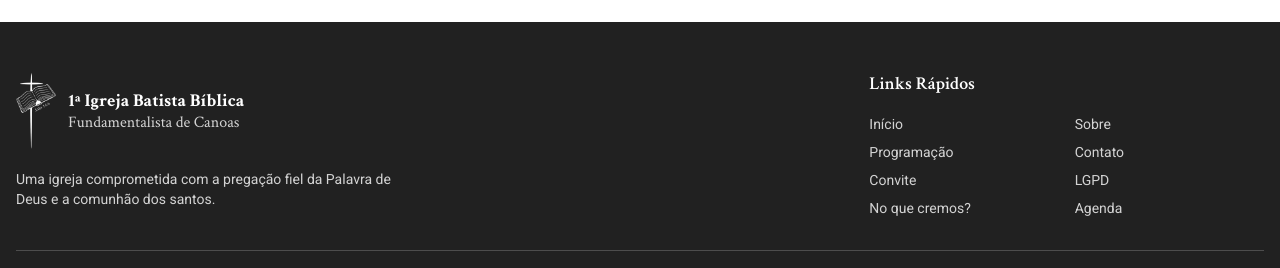
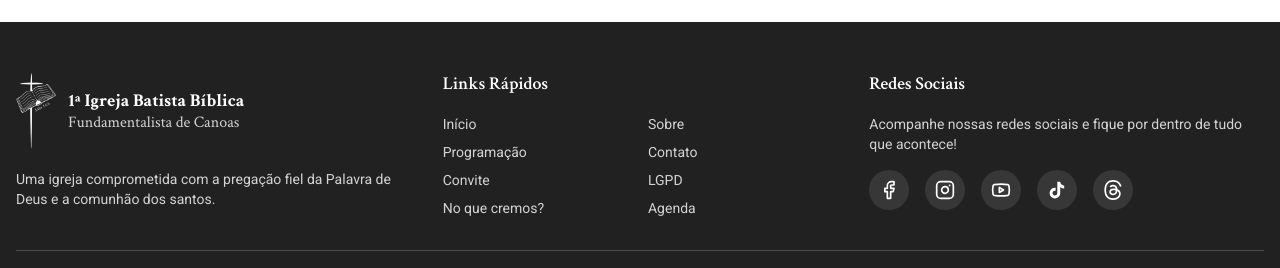
Before and after one commit to samuel-cardoso/site-ibbf, a Next.js app: page / in a window 1280 px wide. Shown: the part 3540-3808 px from the top of the page. Built offline with nearby package versions, Linux system fonts and the light colour scheme; no server answers.

Commit message:
refactor: update Footer component by removing empty middle column and uncommenting social media section

```diff
--- a/components/home/Footer.tsx
+++ b/components/home/Footer.tsx
@@ -48,10 +48,6 @@ const Footer = () => {
               comunhão dos santos.
             </p>
           </div>
-
-
-          {/* Coluna do meio vazia */}
-          <div></div>
 
           <div>
             <h4 className="font-heading text-lg font-semibold mb-4">Links Rápidos</h4>
@@ -120,7 +116,7 @@ const Footer = () => {
           </div>
 
           {/* Seção de redes sociais comentada - não será usada no momento */}
-          {/* <div>
+          <div>
             <h4 className="font-heading text-lg font-semibold mb-4">Redes Sociais</h4>
             <p className="font-body text-sm text-background/80 mb-4">
               Acompanhe nossas redes sociais e fique por dentro de tudo que acontece!
@@ -150,13 +146,13 @@ const Footer = () => {
               >
                 <Youtube className="h-5 w-5" />
               </a>
-              <a
-                href="#"
+              {/* <a
+                href="https://www.linkedin.com/ibbfcanoas/"
                 className="w-10 h-10 bg-background/10 hover:bg-primary rounded-full flex items-center justify-center transition-colors"
                 aria-label="LinkedIn"
               >
                 <Linkedin className="h-5 w-5" />
-              </a>
+              </a> */}
               <a
                 href="https://www.tiktok.com/@ibbfcanoas"
                 className="w-10 h-10 bg-background/10 hover:bg-primary rounded-full flex items-center justify-center transition-colors"
@@ -174,7 +170,7 @@ const Footer = () => {
                 <ThreadsIcon className="h-5 w-5" />
               </a>
             </div>
-          </div> */}
+          </div>
         </div>
 
         <div className="border-t border-background/20 pt-8 text-center">
```
Also changed, not shown: 1 other file (tests, documents, lock files or other folders).
